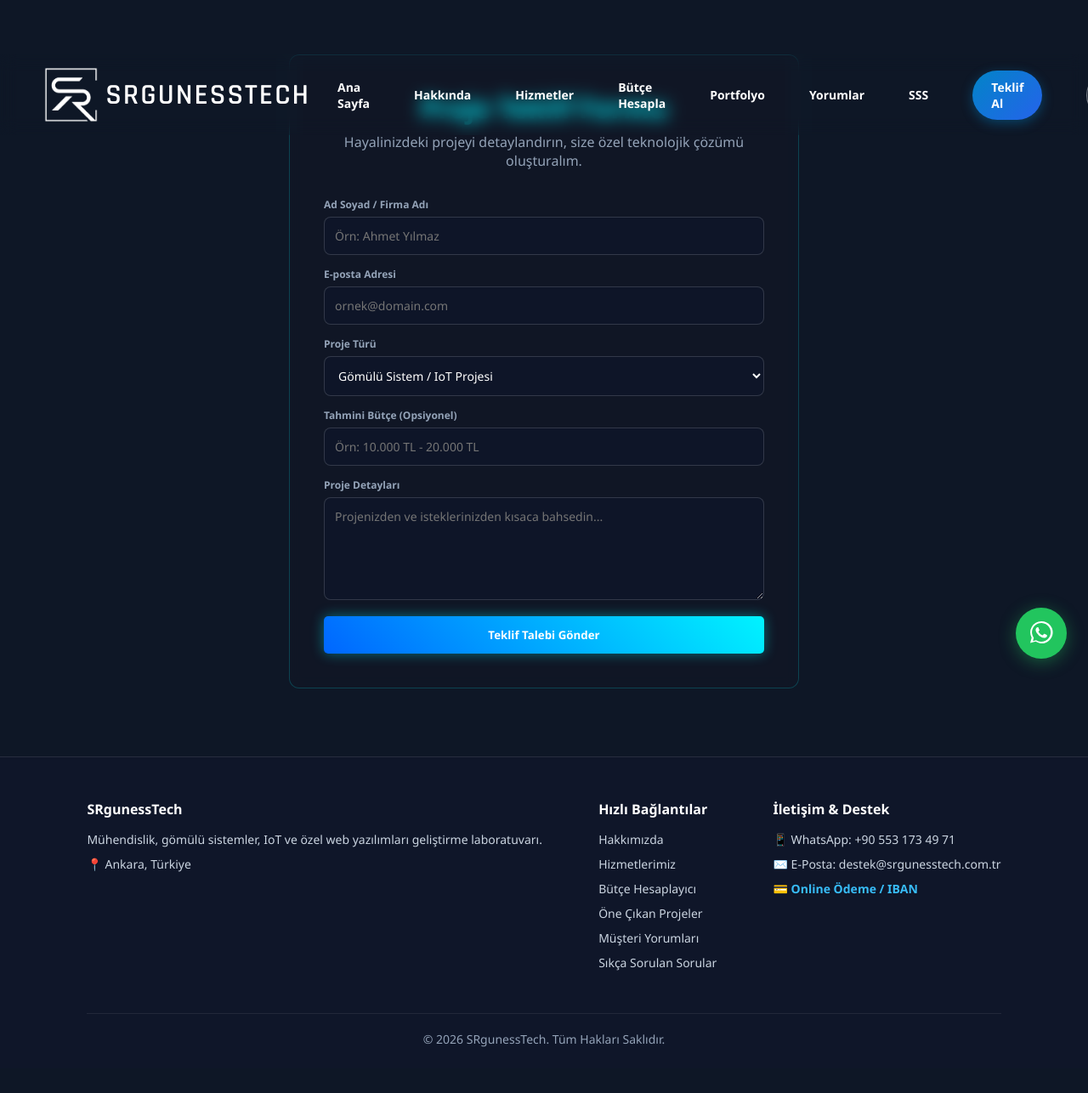
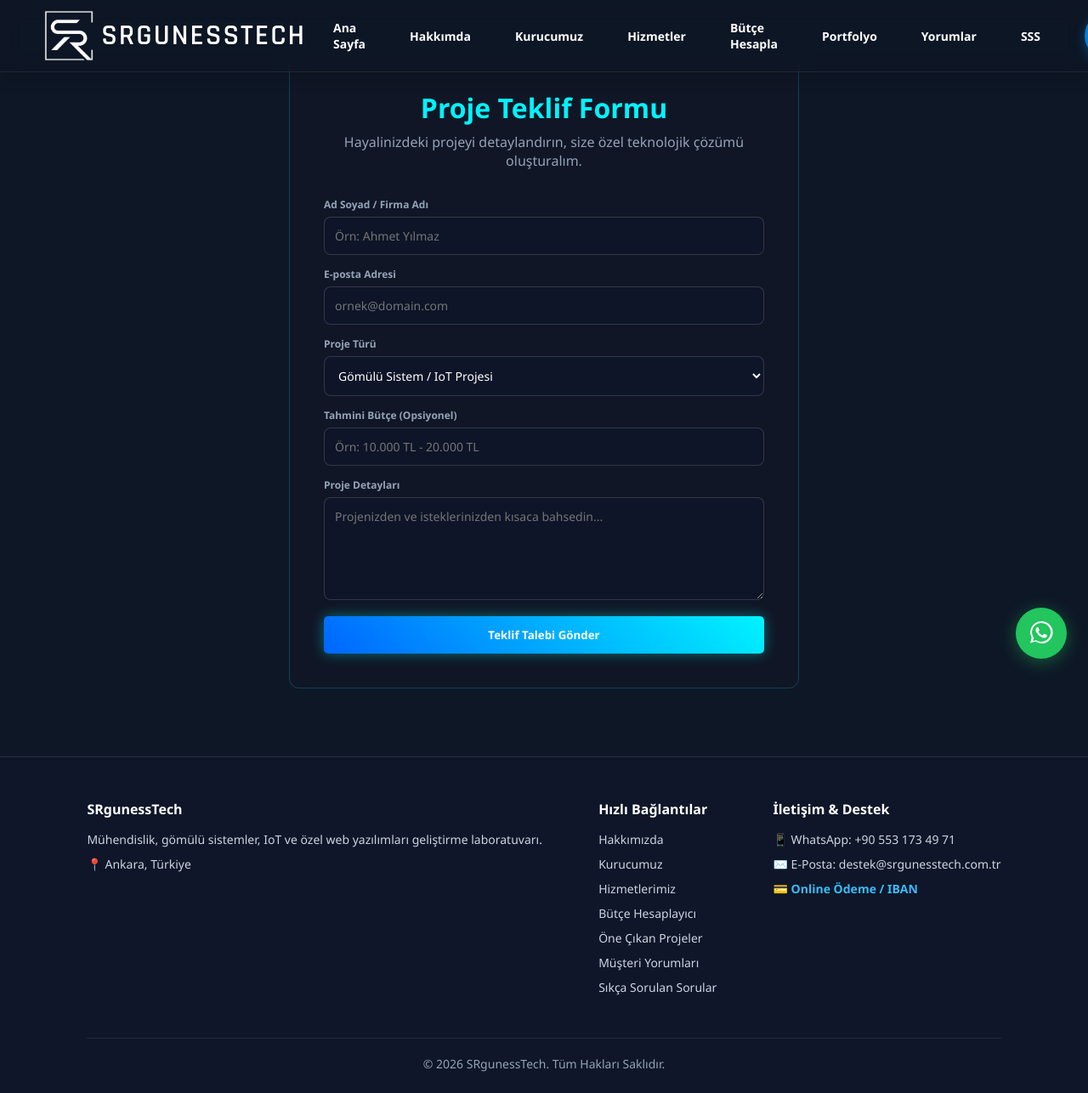
Before and after one commit to srguness7-max/SRgunessTech, a Flask app: page /teklif-al in a window 1280 px wide; the page is wider, and only the part inside the window is pictured. Shown: that part at 85% size. Before the commit the page ends 1232 px from the top of that part, so only its background shows below. Run offline with Flask 3, Linux system fonts and the light colour scheme.

Commit message:
Update base.html

```diff
--- a/templates/base.html
+++ b/templates/base.html
@@ -28,24 +28,30 @@
             font-family: 'Plus Jakarta Sans', system-ui, -apple-system, sans-serif; overflow-x: hidden;
         }
 
-        /* BAYKAR TARZI TAM ŞEFFAF NAVBAR */
+        /* KAYDIRDIKÇA EN ÜSTTE SABİT KALAN (STICKY) ŞEFFAF NAVBAR */
         .navbar {
             display: flex; justify-content: space-between; align-items: center;
-            padding: 15px 4%;
-            background: transparent !important;
-            position: absolute; top: 0; left: 0; width: 100%;
-            z-index: 1000; border: none !important; box-shadow: none !important;
+            padding: 12px 4%;
+            background: rgba(14, 23, 38, 0.6) !important;
+            backdrop-filter: blur(12px) !important;
+            -webkit-backdrop-filter: blur(12px) !important;
+            position: fixed !important;
+            top: 0; left: 0; width: 100%;
+            z-index: 1000;
+            border-bottom: 1px solid rgba(255, 255, 255, 0.08) !important;
+            box-shadow: 0 4px 20px rgba(0, 0, 0, 0.2) !important;
+            transition: all 0.3s ease;
         }
 
         .logo a { display: flex; align-items: center; gap: 8px !important; text-decoration: none; }
         .logo-img {
-            height: 65px !important; width: auto; object-fit: contain;
+            height: 60px !important; width: auto; object-fit: contain;
             filter: brightness(0) invert(1);
             transition: 0.3s ease;
         }
         .logo a:hover .logo-img { transform: scale(1.04); }
 
-        /* BEMBEYAZ, İNCE VE UZUN YAZI */
+        /* BEMBEYAZ, İNCE VE UZUN FONT */
         .logo-text {
             font-size: 34px !important; font-weight: 600 !important; color: #ffffff !important;
             letter-spacing: 2px !important; font-family: 'Rajdhani', sans-serif !important;
@@ -128,7 +134,7 @@
         .footer-col a:hover { color: #38bdf8; }
 
         @media (max-width: 900px) {
-            .navbar { padding: 12px 4%; }
+            .navbar { padding: 10px 4%; }
             .logo-img { height: 45px !important; }
             .logo-text { font-size: 24px !important; }
             .hamburger-btn { display: block; }
@@ -160,7 +166,8 @@
 
         <nav class="nav-links" id="navLinks">
             <a href="{{ url_for('index') }}" onclick="closeMobileMenu()">Ana Sayfa</a>
-            <a href="#about" onclick="closeMobileMenu()">Hakkında</a>
+            <a href="#about" onclick="closeMobileMenu()">Hakkımda</a>
+            <a href="#founder" onclick="closeMobileMenu()">Kurucumuz</a>
             <a href="#services" onclick="closeMobileMenu()">Hizmetler</a>
             <a href="#calculator" onclick="closeMobileMenu()">Bütçe Hesapla</a>
             <a href="#portfolio" onclick="closeMobileMenu()">Portfolyo</a>
@@ -191,6 +198,7 @@
             <div class="footer-col">
                 <h4>Hızlı Bağlantılar</h4>
                 <a href="#about">Hakkımızda</a>
+                <a href="#founder">Kurucumuz</a>
                 <a href="#services">Hizmetlerimiz</a>
                 <a href="#calculator">Bütçe Hesaplayıcı</a>
                 <a href="#portfolio">Öne Çıkan Projeler</a>
```
